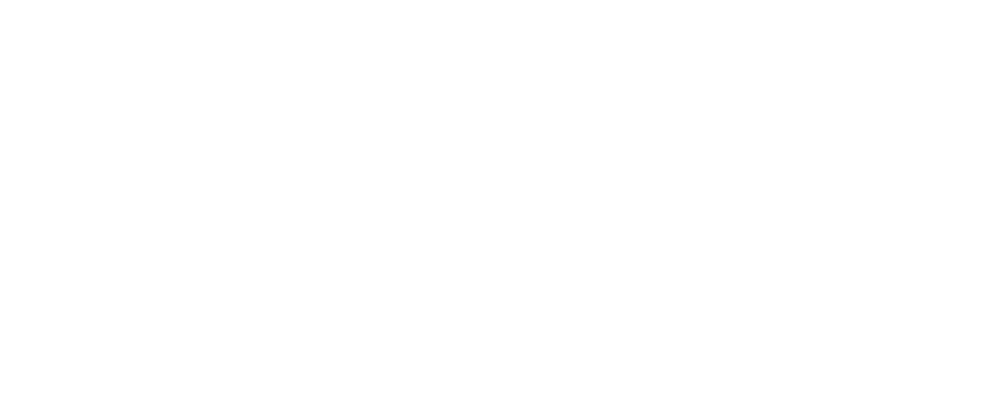
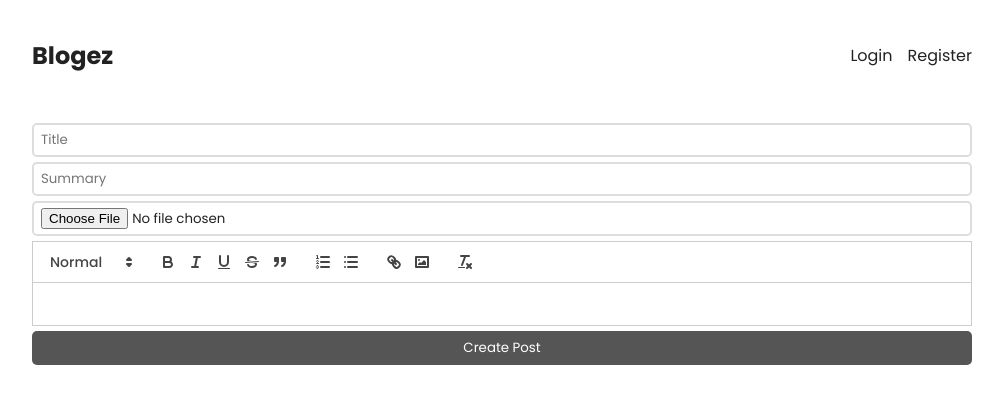
Before and after one commit to mridul891/Blogez, a React (Vite) app in the folder client/: page /edit/1 in a window 1280 px wide. Before the commit this address had no page. Shown: the top 404 px of the page, without its empty margins (138-1141 px from the left). Built offline with nearby package versions, Linux system fonts and the light colour scheme; no server answers.

Commit message:
Edit post Done and project completed

```diff
--- a/client/src/App.css
+++ b/client/src/App.css
@@ -146,5 +146,24 @@
 
 div.post-page div.content p {
   line-height: 1.6rem;
+}
 
+div.edit-row {
+  text-align: center;
+  margin-bottom: 20px;
 }
+div.post-page a.edit-btn {
+  background-color: #333;
+  color: #fff;
+  padding: 15px 30px;
+  display: inline-flex;
+  justify-content: center;
+  align-items: center;
+  gap: 5px;
+  border-radius: 5px;
+  text-decoration: none;
+}
+
+a svg{
+  height: 22px;
+}
--- a/client/src/App.jsx
+++ b/client/src/App.jsx
@@ -7,6 +7,7 @@
 import { UserContextProvider } from "./Context/UserContext";
 import CreatePost from "./Component/CreatePost";
 import SinglePost from "./Component/SinglePost";
+import Editpost from "./pages/Editpost";
 function App() {
   return (
     <UserContextProvider>
@@ -17,6 +18,7 @@
           <Route path="/register" element={<Register />} />
           <Route path="/create" element={<CreatePost />} />
           <Route path="/post/:id" element={<SinglePost />} />
+          <Route path="/edit/:id" element={<Editpost />} />
         </Route>
       </Routes>
     </UserContextProvider>
--- /dev/null
+++ b/client/src/Component/Editor.jsx
@@ -0,0 +1,37 @@
+import ReactQuill from "react-quill";
+
+const Editor = ({ value, onChange }) => {
+  const modules = {
+    toolbar: [
+      [{ header: [1, 2, false] }],
+      ["bold", "italic", "underline", "strike", "blockquote"],
+      [{ list: "ordered" }, { list: "bullet" }],
+      ["link", "image"],
+      ["clean"],
+    ],
+  };
+
+  const formats = [
+    "headers",
+    "bold",
+    "italic",
+    "underline",
+    "strike",
+    "blockquote",
+    "list",
+    "bullet",
+    "indent",
+    "link",
+    "image",
+  ];
+  return (
+    <ReactQuill
+      value={value}
+      modules={modules}
+      theme={"snow"}
+      onChange={onChange}
+    />
+  );
+};
+
+export default Editor;
--- a/client/src/Component/Header.jsx
+++ b/client/src/Component/Header.jsx
@@ -6,13 +6,13 @@
   const { setUserInfo, userInfo } = useContext(UserContext);
 
   // fetching  whether user is logged in or not
-  useEffect(() => {
-    fetch("http://localhost:3000/profile", {
-      credentials: "include",
-    })
-      .then((response) => response.json())
-      .then((info) => setUserInfo(info));
-  }, []);
+  // useEffect(() => {
+  //   fetch("http://localhost:3000/profile", {
+  //     credentials: "include",
+  //   })
+  //     .then((response) => response.json())
+  //     .then((info) => setUserInfo(info));
+  // }, []);
 
   // Loggout functionality
   const logout = async () => {
--- a/client/src/Component/Post.jsx
+++ b/client/src/Component/Post.jsx
@@ -1,6 +1,7 @@
 import { format } from "date-fns";
 import { Link } from "react-router-dom";
 const Post = ({ _id, title, summary, content, cover, createdAt, author }) => {
+
   return (
     <div className="post">
       <div className="image">
--- a/client/src/Component/SinglePost.jsx
+++ b/client/src/Component/SinglePost.jsx
@@ -1,8 +1,10 @@
-import { useEffect, useState } from "react";
-import { useParams } from "react-router-dom";
+import { useContext, useEffect, useState } from "react";
+import { Link, useParams } from "react-router-dom";
 import { formatISO9075 } from "date-fns";
+import { UserContext } from "./../Context/UserContext";
 const SinglePost = () => {
   const [postinfo, setPostinfo] = useState(null);
+  const { userInfo } = useContext(UserContext);
   const { id } = useParams();
   useEffect(() => {
     fetch(`http://localhost:3000/post/${id}`)
@@ -16,6 +18,29 @@
       <h1>{postinfo.title}</h1>
       <time>{formatISO9075(new Date(postinfo.createdAt))}</time>
       <div className="author">by @{postinfo.author.username}</div>
+
+      {userInfo.id === postinfo.author._id && (
+        <div className="edit-row">
+          <Link to={`/edit/${postinfo._id}`} className="edit-btn">
+            <svg
+              xmlns="http://www.w3.org/2000/svg"
+              fill="none"
+              viewBox="0 0 24 24"
+              strokeWidth={1.5}
+              stroke="currentColor"
+              className="size-6"
+            >
+              <path
+                strokeLinecap="round"
+                strokeLinejoin="round"
+                d="m16.862 4.487 1.687-1.688a1.875 1.875 0 1 1 2.652 2.652L10.582 16.07a4.5 4.5 0 0 1-1.897 1.13L6 18l.8-2.685a4.5 4.5 0 0 1 1.13-1.897l8.932-8.931Zm0 0L19.5 7.125M18 14v4.75A2.25 2.25 0 0 1 15.75 21H5.25A2.25 2.25 0 0 1 3 18.75V8.25A2.25 2.25 0 0 1 5.25 6H10"
+              />
+            </svg>
+            Edit this Post
+          </Link>
+        </div>
+      )}
+
       <div className="image">
         <img src={`http://localhost:3000/${postinfo.cover}`} alt="" />
       </div>
--- /dev/null
+++ b/client/src/pages/Editpost.jsx
@@ -0,0 +1,75 @@
+import { useEffect, useState } from "react";
+import ReactQuill from "react-quill";
+import { Navigate, useParams } from "react-router-dom";
+import Editor from "./../Component/Editor";
+
+const Editpost = () => {
+  const [title, setTitle] = useState("");
+  const [summary, setSummary] = useState("");
+  const [content, setContent] = useState("");
+  const [files, setFiles] = useState("");
+  const [redirect, setRedirect] = useState(false);
+
+  const { id } = useParams();
+
+  useEffect(() => {
+    fetch("http://localhost:3000/post/" + id)
+      .then((response) => response.json())
+      .then((postinfo) => {
+        console.log(postinfo);
+        setTitle(postinfo.title);
+        setContent(postinfo.content);
+        setSummary(postinfo.summary);
+      });
+  }, []);
+
+  if (redirect) {
+    return <Navigate to={"/post/" + id} />;
+  }
+
+  const updatePost = async (e) => {
+    e.preventDefault();
+    const data = new FormData();
+    data.set("title", title);
+    data.set("summary", summary);
+    data.set("content", content);
+    data.set("id", id);
+    if (files?.[0]) {
+      data.set("file", files?.[0]);
+    }
+    const response = await fetch("http://localhost:3000/post", {
+      method: "PUT",
+      body: data,
+      credentials: "include",
+    });
+    if (response.ok) {
+      setRedirect(true);
+    }
+  };
+  return (
+    <form onSubmit={updatePost}>
+      <input
+        type="title"
+        placeholder={"Title"}
+        value={title}
+        onChange={(e) => setTitle(e.target.value)}
+      />
+      <input
+        type="summary"
+        placeholder={"Summary"}
+        value={summary}
+        onChange={(e) => setSummary(e.target.value)}
+      />
+      <input
+        type="file"
+        onChange={(e) => setFiles(e.target.files)}
+        name="file"
+      />
+
+      <Editor value={content} onChange={setContent} />
+      <button style={{ marginTop: "5px" }}>Create Post</button>
+    </form>
+  );
+};
+
+export default Editpost;
--- a/client/src/pages/IndexPage.jsx
+++ b/client/src/pages/IndexPage.jsx
@@ -4,7 +4,7 @@
 const IndexPage = () => {
   const [posts, setPosts] = useState([]);
   useEffect(() => {
-    fetch("http://localhost:3000/post")
+    fetch("http://localhost:3000/post", { method: "GET" })
       .then((response) => response.json())
       .then((post) => setPosts(post));
   }, []);
```
Also changed, not shown: 1 other file (tests, documents, lock files or other folders).
